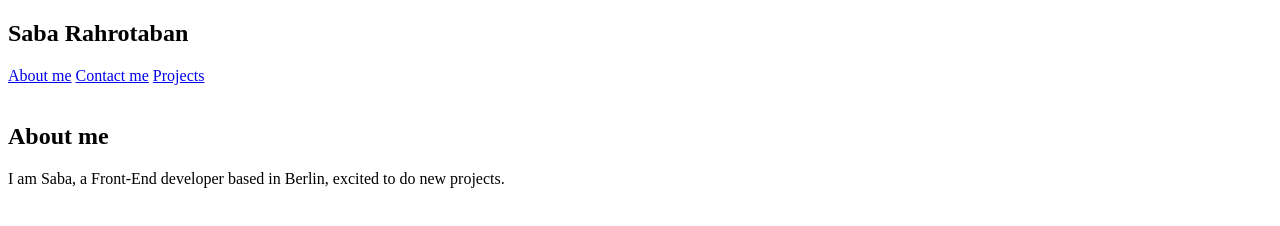
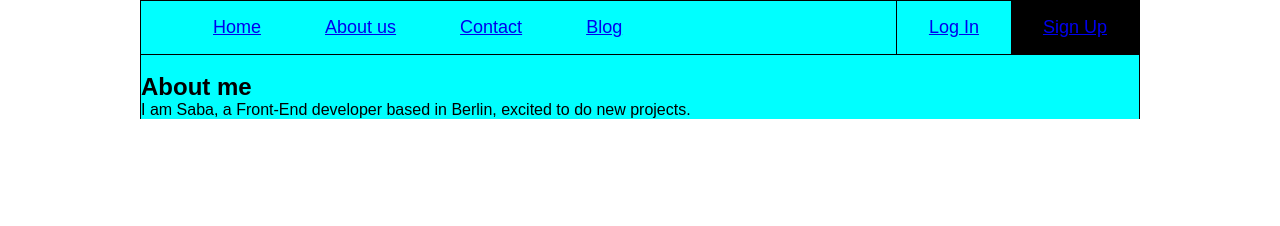
Before and after one commit to sabarht/personal-website, a plain HTML site: page index.html in a window 1280 px wide. Drawn offline with Linux system fonts and the light colour scheme; a web font is replaced by a local one.

Commit message:
creating css files, improving html

```diff
--- /dev/null
+++ b/css/header.css
@@ -0,0 +1,24 @@
+header {
+  background-color: yellow;
+}
+nav {
+  border: 1px solid black;
+  font-size: 18px;
+  display: flex;
+  justify-content: space-between;
+}
+
+nav ul {
+  display: flex;
+  list-style-type: none;
+}
+.nav-item {
+  padding: 16px 32px;
+}
+.log-in {
+  border-left: 1px solid black;
+}
+.sign-up {
+  background-color: black;
+  color: whitesmoke;
+}
--- /dev/null
+++ b/css/main.css
@@ -0,0 +1,14 @@
+main {
+  border-left: 1px solid black;
+  border-right: 1px solid black;
+  background-color: tomato;
+}
+
+@media (min-width: 1200px) {
+  header,
+  main {
+    margin: 0 auto;
+    width: 1000px;
+    background-color: aqua;
+  }
+}
--- /dev/null
+++ b/css/style.css
@@ -0,0 +1,19 @@
+@import url(header.css);
+@import url(main.css);
+@import url("https://fonts.googleapis.com/css2?family=Encode+Sans+Semi+Expanded:wght@400;500;600;700;800&display=swap");
+
+:root {
+  --main-bg-color: brown;
+  --primary-accent-color: #151515;
+  --secondary-accent-color: #363636;
+  --primary-text-color: #151515;
+  --secondary-text-color: #363636;
+  --tertiary-text-color: #5a5a5a;
+}
+
+* {
+  font-family: "Encode Sans Semi Expanded", sans-serif, serif;
+  /* font-family: "Segoe UI", Tahoma, Geneva, Verdana, sans-serif; */
+  margin: 0;
+  box-sizing: border-box;
+}
--- a/index.html
+++ b/index.html
@@ -4,16 +4,34 @@
     <meta charset="UTF-8" />
     <meta http-equiv="X-UA-Compatible" content="IE=edge" />
     <meta name="viewport" content="width=device-width, initial-scale=1.0" />
+    <link rel="stylesheet" href="./css/style.css" />
     <title>Saba Rahrotaban</title>
   </head>
   <body>
-
     <header>
-      <h2>Saba Rahrotaban</h2>
       <nav>
-        <a href="#">About me</a>
-        <a href="#">Contact me</a>
-        <a href="#">Projects</a>
+        <ul>
+          <li class="nav-item">
+            <a href="#">Home</a>
+          </li>
+          <li class="nav-item">
+            <a href="#">About us</a>
+          </li>
+          <li class="nav-item">
+            <a href="#">Contact</a>
+          </li>
+          <li class="nav-item">
+            <a href="#">Blog</a>
+          </li>
+        </ul>
+        <ul>
+          <li class="nav-item log-in">
+            <a href="#">Log In</a>
+          </li>
+          <li class="nav-item sign-up">
+            <a href="#">Sign Up</a>
+          </li>
+        </ul>
       </nav>
     </header>
     <main>
```
Also changed, not shown: 2 other files. Lines whose indentation alone changed are shown as unchanged.
